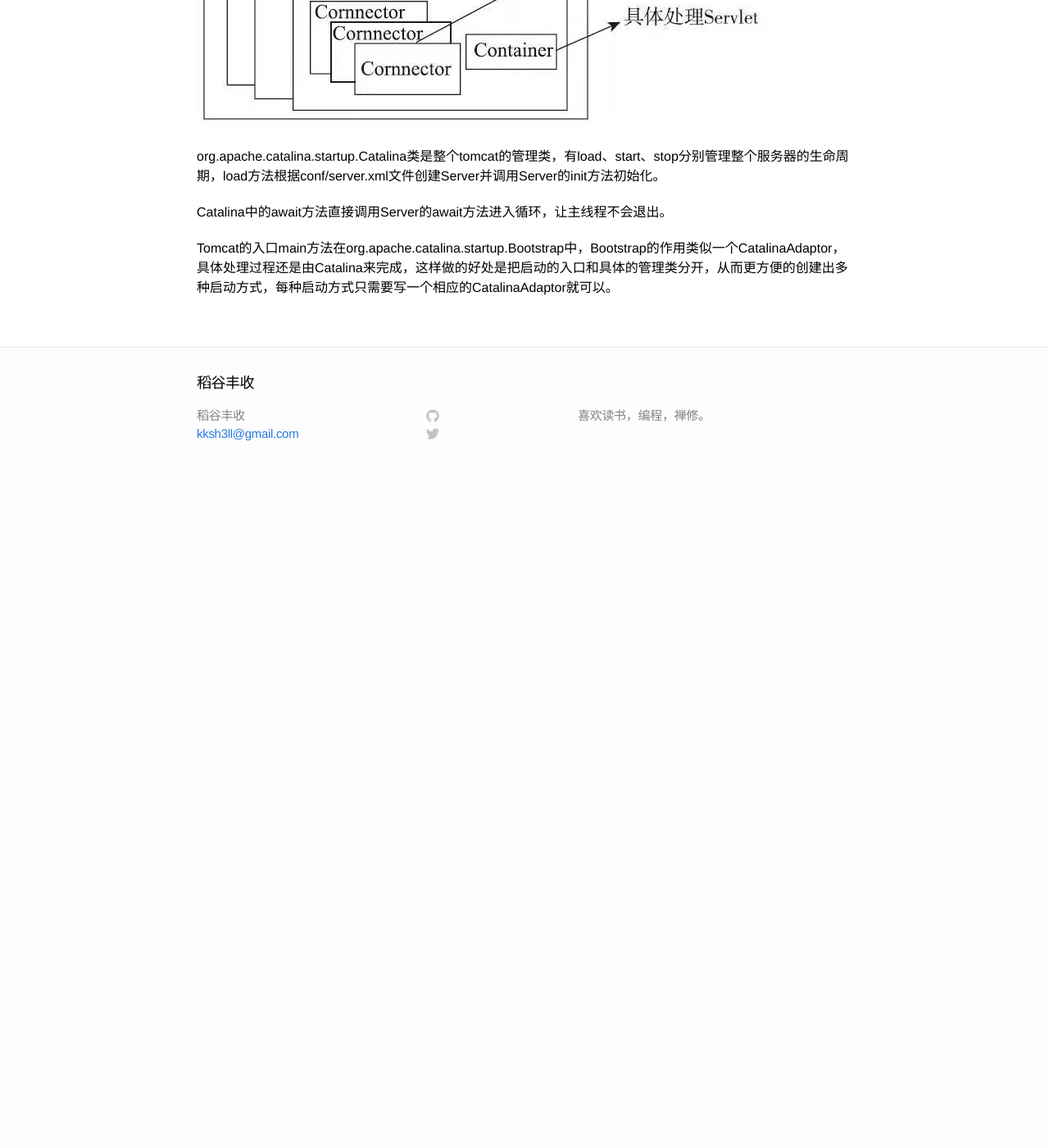
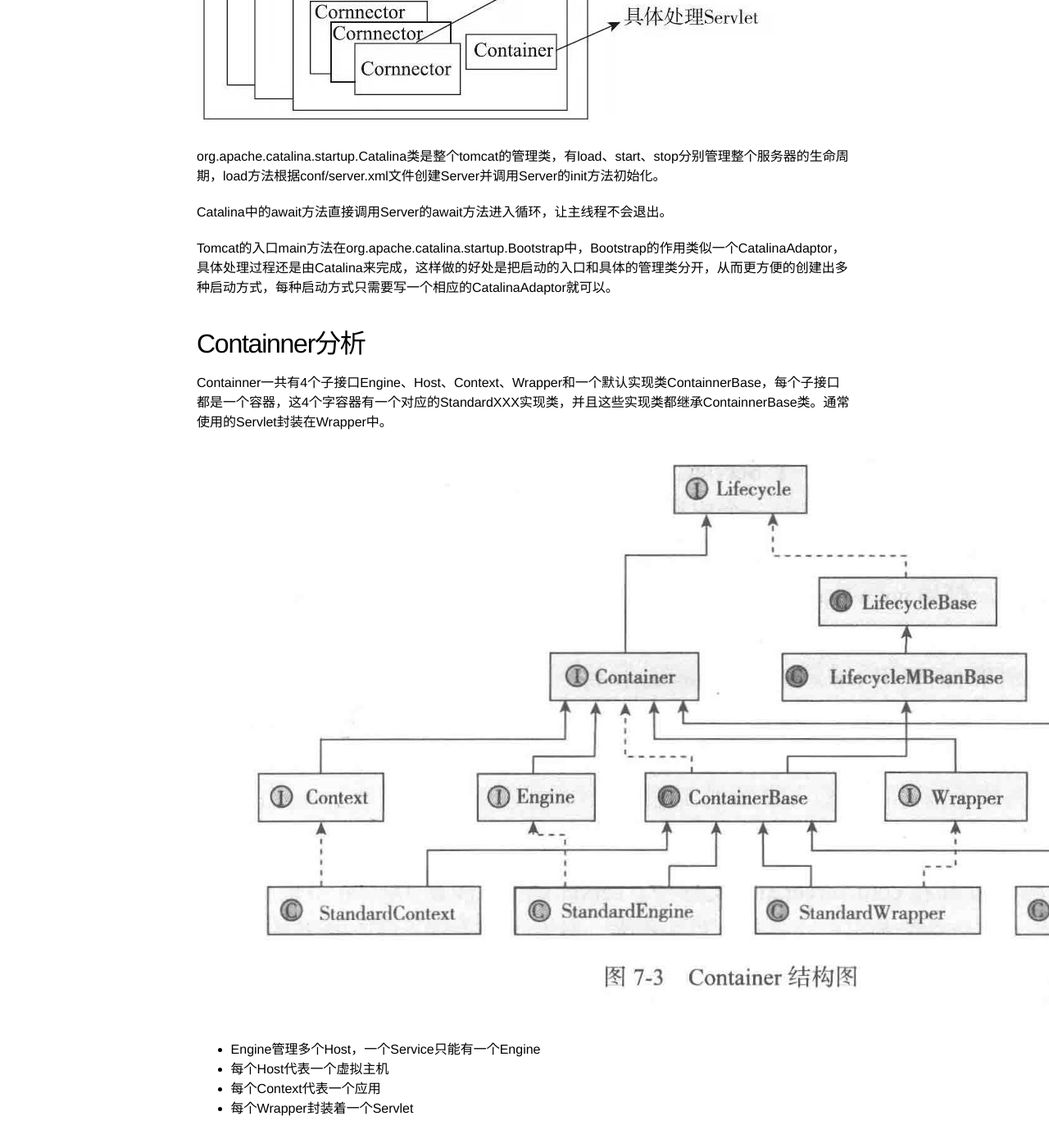
Before and after one commit to kksh3ll/kksh3ll.github.io, a Jekyll site: the page built from _posts/2018-07-12-看透SpringMVC阅读笔记-tomcat中间件.markdown, in a window 1280 px wide and 1400 px high, scrolled down 547 px. Shown: the whole window at 82% size. Built offline with Jekyll 4.4.1, drawn with Linux system fonts in a browser that asks for light colours; before the commit the page ends 1133 px from its top, so only the background shows below that.

Commit message:
underdtand SpringMVC

```diff
--- a/_posts/2018-07-12-看透SpringMVC阅读笔记-tomcat中间件.markdown
+++ b/_posts/2018-07-12-看透SpringMVC阅读笔记-tomcat中间件.markdown
@@ -20,3 +20,17 @@
 Catalina中的await方法直接调用Server的await方法进入循环，让主线程不会退出。
 
 Tomcat的入口main方法在org.apache.catalina.startup.Bootstrap中，Bootstrap的作用类似一个CatalinaAdaptor，具体处理过程还是由Catalina来完成，这样做的好处是把启动的入口和具体的管理类分开，从而更方便的创建出多种启动方式，每种启动方式只需要写一个相应的CatalinaAdaptor就可以。
+
+## Containner分析
+
+Containner一共有4个子接口Engine、Host、Context、Wrapper和一个默认实现类ContainnerBase，每个子接口都是一个容器，这4个字容器有一个对应的StandardXXX实现类，并且这些实现类都继承ContainnerBase类。通常使用的Servlet封装在Wrapper中。
+
+![img](/img/containner20180626.jpg)
+
+- Engine管理多个Host，一个Service只能有一个Engine
+
+- 每个Host代表一个虚拟主机
+
+- 每个Context代表一个应用
+
+- 每个Wrapper封装着一个Servlet
```
